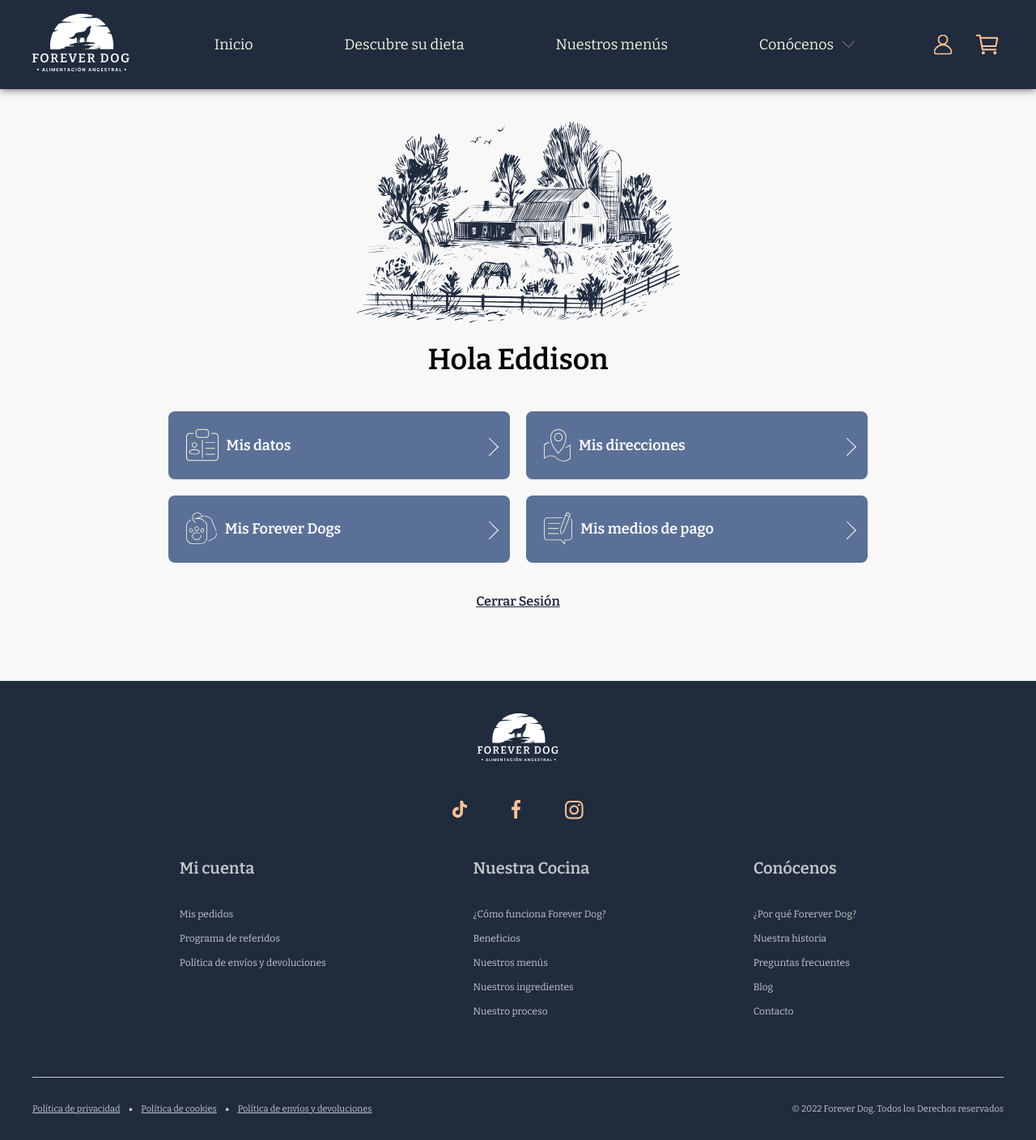
After one commit to andsoler11/tuco-app, a Django app: page /profile/ in a window 1280 px wide. The commit adds this page. Shown: the whole page at 81% size. Run offline with Django 4.2, Linux system fonts and the light colour scheme; some libraries are stand-ins or nearby versions.

Commit message:
Added new user dashboard

```diff
--- /dev/null
+++ b/apps/users/templates/users/dashboard.html
@@ -0,0 +1,46 @@
+{% extends 'main.html' %}
+{% load static %}
+{% block content %}
+
+<main class="main_container main_container--profile pt-0">
+    <section class="page-section">
+        <div class="page-header">
+            <img src="{% static 'images/image-profile.svg' %}" alt="Bienvenido a Forever Dog">
+            <h1 class="page-title mt-1"><b>Hola Eddison</b></h1>
+        </div>
+
+        <div class="dashboard-wrapper mt-1">
+            <ul class="options-list mb-2">
+                <li class="item-list my-data">
+                    <a href="#">
+                        <img src="{% static 'images/icon-data-profile.svg' %}" alt="">
+                        Mis datos
+                    </a>
+                </li>
+                <li class="item-list my-addresses">
+                    <a href="#">
+                        <img src="{% static 'images/icon-addresses-profile.svg' %}" alt="">
+                        Mis direcciones
+                    </a>
+                </li>
+                <li class="item-list my-pets">
+                    <a href="{% url 'list-pets' %}">
+                        <img src="{% static 'images/icon-pets-profile.svg' %}" alt="">
+                        Mis Forever Dogs
+                    </a>
+                </li>
+                <li class="item-list my-payment-methods">
+                    <a href="#">
+                        <img src="{% static 'images/icon-methods-profile.svg' %}" alt="">
+                        Mis medios de pago
+                    </a>
+                </li>
+            </ul>
+            <div class="wrapper-button">
+                <a href="{% url 'logout' %}">Cerrar Sesión</a>
+            </div>
+        </div>
+    </section>
+</main>
+
+{% endblock %}
--- a/apps/users/urls.py
+++ b/apps/users/urls.py
@@ -7,4 +7,5 @@
     path('login', views.userLogin, name="login"),
     path('register/', views.registerUser, name="register"),
     path('logout/', views.logoutUser, name='logout'),
+    path('profile/', views.profile, name='profile'),
 ]
--- a/apps/users/views.py
+++ b/apps/users/views.py
@@ -73,3 +73,9 @@
     logout(request)
     messages.info(request, 'User was logout')
     return redirect('login')
+
+
+def profile(request):
+    """Render user dashboard"""
+    context = {'page': 'profile'}
+    return render(request, 'users/dashboard.html', context)
--- a/static/styles/main.css
+++ b/static/styles/main.css
@@ -27,6 +27,10 @@
     font-size: 18px;
 }
 
+ul {
+    list-style: none;
+}
+
 body{
     font-size: 18px;
     background: #f8f8f8;
@@ -37,6 +41,10 @@
 .mt-2{margin-top: 2rem;}
 .mt-3{margin-top: 3rem;}
 .mt-4{margin-top: 4rem;}
+.mb-1{margin-bottom: 1rem;}
+.mb-2{margin-bottom: 2rem;}
+.mb-3{margin-bottom: 3rem;}
+.mb-4{margin-bottom: 4rem;}
 
 .mt-less-8 {margin-top: -8rem;}
 .mt-less-10 {margin-top: -10rem;}
@@ -645,7 +653,7 @@
 #why-choose .owl-carousel .owl-nav button span {
     font-size: 2rem;
     font-weight: 200;
-    line-height: 2rem;
+    line-height: 1.5rem;
 }
 #why-choose .owl-carousel .owl-nav .owl-prev {
     left: 0;
@@ -748,6 +756,62 @@
     background-color: #C8C8C8;
     pointer-events: none;
 }
+
+
+/* PROFILE */
+.main_container--profile .page-header img{
+    width: 100%;
+    max-width: 400px;
+}
+.main_container--profile .dashboard-wrapper .options-list{
+    display: grid;
+    grid-template-columns: repeat(2, 1fr);
+    grid-gap: 20px 20px;
+}
+.main_container--profile .dashboard-wrapper .options-list li {
+    cursor: pointer;
+}
+.main_container--profile .dashboard-wrapper .options-list li a{
+    color: #fff;
+    font-weight: 700;
+    padding: 1.2rem 2rem 1.2rem 1.2rem;
+    background: var(--light-blue);
+    border-radius: 8px;
+    position: relative;
+    display: flex;
+    justify-content: initial;
+    align-items: center;
+}
+.main_container--profile .dashboard-wrapper .options-list li img {
+    margin-right: 10px;
+    height: 40px;
+    width: auto;
+}
+.main_container--profile .dashboard-wrapper .options-list li a:after {
+    width: 15px;
+    height: 15px;
+    margin-top: -5px;
+    border-top: 1px solid #fff;
+    border-right: 1px solid #fff;
+    content: '';
+    position: absolute;
+    transform-origin: 66% 66%;
+    transform: rotate(45deg);
+    top: 50%;
+    right: 20px;
+}
+.main_container--profile .dashboard-wrapper .options-list li a:hover {
+    filter: brightness(1.1);
+}
+.main_container--profile .dashboard-wrapper .wrapper-button a {
+    color: var(--black-font);
+    font-size: .9rem;
+    font-weight: 700;
+    text-decoration: underline;
+}
+/* PROFILE */
+
+
 
 /*
  * Breakpoints from: https://getbootstrap.com/docs/5.0/layout/breakpoints/
@@ -925,6 +989,13 @@
         flex-direction: column;
     }
     /*HOME - MEET OUR DOGTOR*/
+
+    /* PROFILE */
+    .main_container--profile .dashboard-wrapper .options-list{
+        grid-template-columns: repeat(1, 1fr);
+        grid-gap: 20px;
+    }
+    /* PROFILE */
 }
 
 .form.login {
```
Also changed, not shown: static/images/icon-addresses-profile.svg (added), static/images/icon-data-profile.svg (added), static/images/icon-methods-profile.svg (added), static/images/icon-pets-profile.svg (added), static/images/image-profile.png (added), static/images/image-profile.svg (added).
